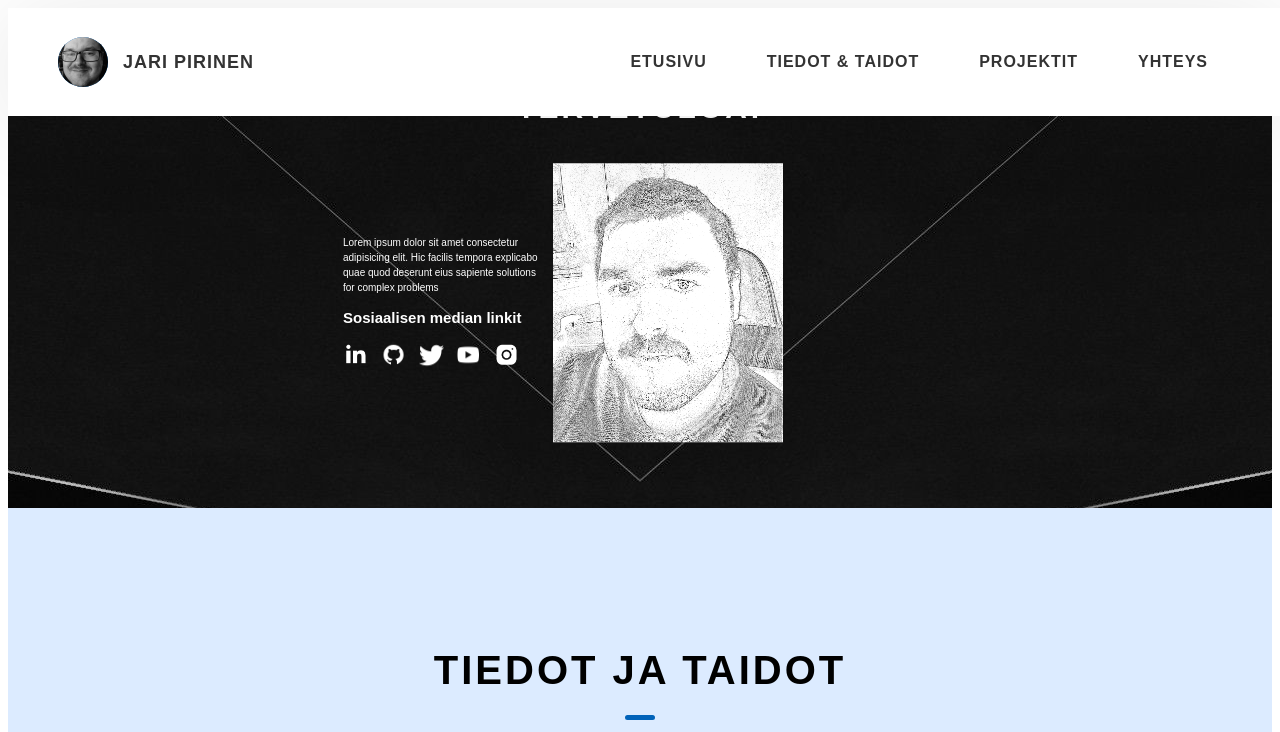
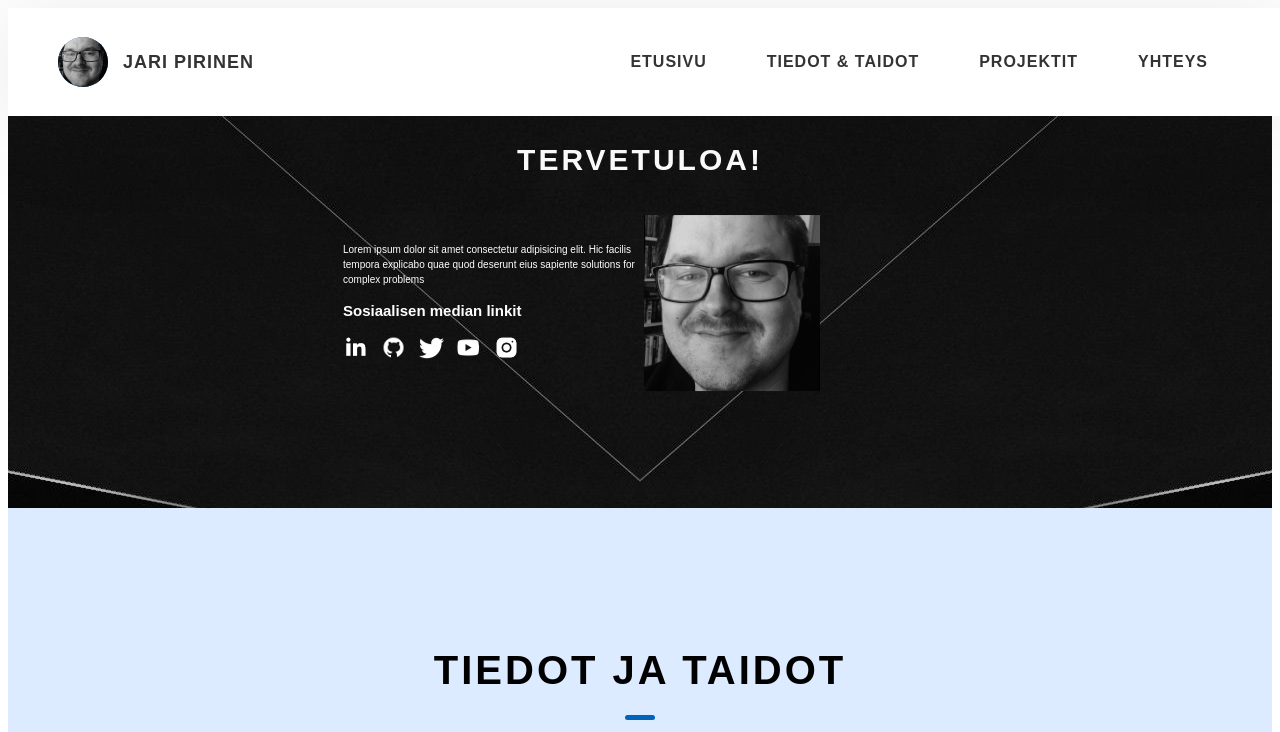
Before and after one commit to Japi1984/wmk, a website: page index.html in a window 1280 px wide. Shown: the top 732 px of the page. Drawn offline with Linux system fonts and the light colour scheme; files whose address does not match are found by name.

Commit message:
Update index.html

```diff
--- a/index.html
+++ b/index.html
@@ -155,7 +155,7 @@
 
                   </td>
                   <td><img
-                    src="drawing.png"
+                    src="1618466645721.jpg"
                     alt="Jari Pirinen"
                     class="header__logo-img2"
                   /></td>
```
